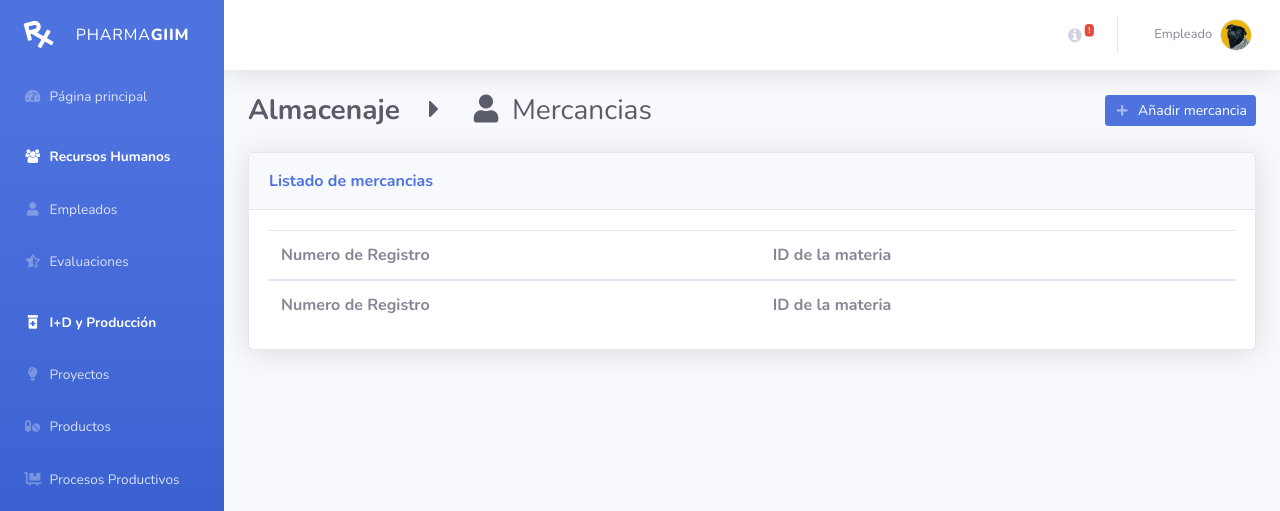
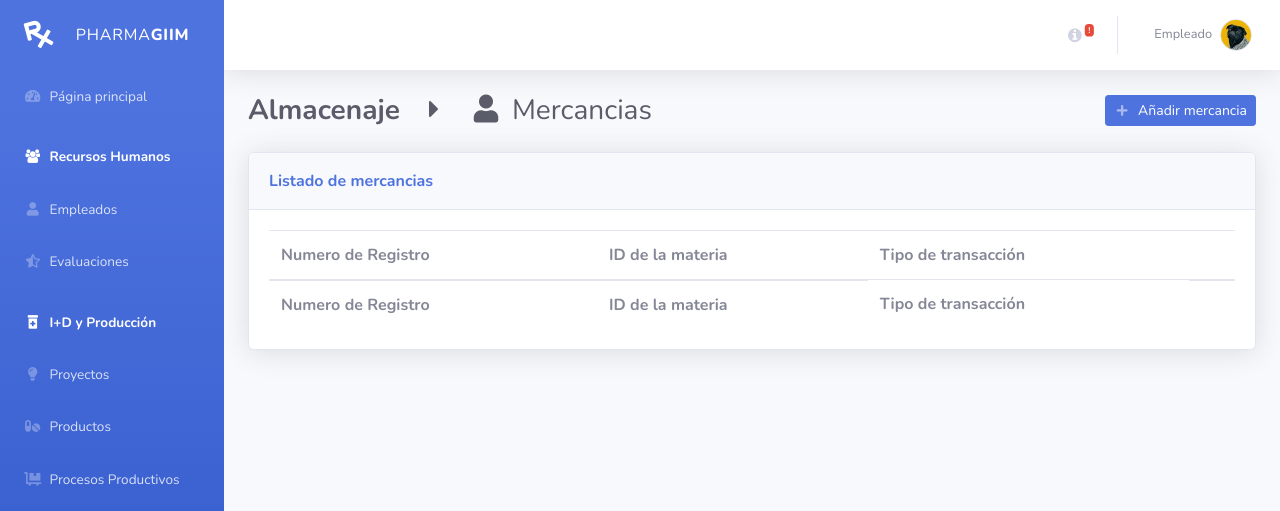
Before and after one commit to mianfg-DGIIM/DDSI, a Flask app: page /mercancias in a window 1280 px wide. Shown: the top 511 px of the page. Run offline with Flask 2, Linux system fonts and the light colour scheme; data that the repository does not hold is empty; some libraries are stand-ins or nearby versions.

Commit message:
cambio tonto

```diff
--- a/templates/pages/mercancias_list.html
+++ b/templates/pages/mercancias_list.html
@@ -6,6 +6,7 @@
         <tr>
             <th>Numero de Registro</th>
             <th>ID de la materia</th>
+            <td><strong>Tipo de transacción</strong></td>
             <th></th>
         </tr>
     </thead>
@@ -14,6 +15,7 @@
         <tr>
             <td>{{ mercancia.numRegistro }}</td>
             <td>{{ mercancia.idmp }}</td>
+            <td>{{ mercancia.tipo.verbose }}</td>
             <td align="right">
                 <a href="/mercancias/{{ mercancia.numRegistro }}"><i class="fa fa-fw fa-search mr-2"></i></a>
 
@@ -25,6 +27,7 @@
         <tr>
             <td><strong>Numero de Registro</strong></td>
             <td><strong>ID de la materia</strong></td>
+            <td><strong>Tipo de transacción</strong></td>
             <td></td>
         </tr>
     </tfoot>
```
